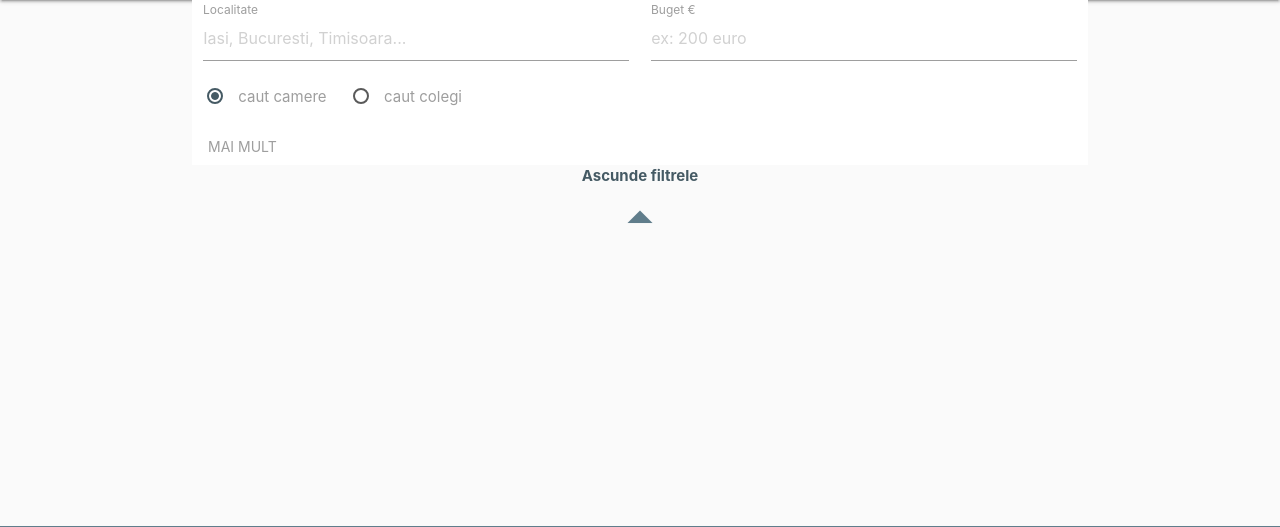
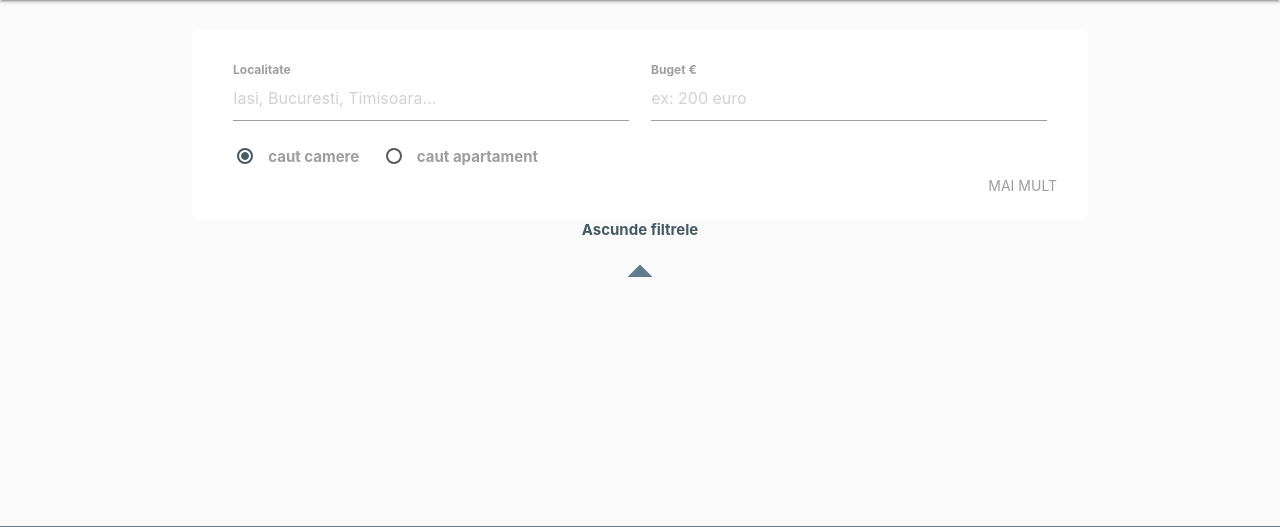
Before and after one commit to ClimenteA/chirieshare-draft, a Django app: page / in a window 1280 px wide. Shown: the part 64-591 px from the top of the page. Run offline with Django 3.2, Linux system fonts and the light colour scheme.

Commit message:
fixed top filters on listings page

```diff
--- a/base_app/static/base_app/scripts.js
+++ b/base_app/static/base_app/scripts.js
@@ -3,104 +3,104 @@
 
 
 
-// // Apply a more depth shadow to articles when hovered
+// Apply a more depth shadow to articles when hovered
 
-// try {
+try {
 
-//     var listings = document.querySelectorAll(".listing");
+var listings = document.querySelectorAll(".listing");
 
-//     for (var i = 0; i < listings.length; i++) {
+for (var i = 0; i < listings.length; i++) {
 
-//         (function(index){
-//         listings[i].onmouseover = function(){
-//                 listings[index].className = "listing z-depth-3";
-//             }
+    (function(index){
+        listings[i].onmouseover = function(){
+            listings[index].className = "listing z-depth-3";
+        }
 
-//         listings[i].onmouseout = function(){
-//             listings[index].className = "listing z-depth-2";
-//         }
-//         })(i);
+        listings[i].onmouseout = function(){
+            listings[index].className = "listing z-depth-2";
+        }
+        })(i);
 
-//     }
+}
 
-// } catch (error) {
-//     console.log("warning: ", error);
-// }
+} catch (error) {
+console.log("warning: ", error);
+}
 
 
 
-// // Toggle filters
+// Toggle filters
 
-// try {
+try {
 
-//     var droparrow = document.getElementById("filtertogglearrow");
-//     var droptext = document.getElementById("filtertoggletext");
-//     var filtre = document.getElementById("filtre");
+var droparrow = document.getElementById("filtertogglearrow");
+var droptext = document.getElementById("filtertoggletext");
+var filtre = document.getElementById("filtre");
 
-//     droparrow.addEventListener("click", function(event){
+droparrow.addEventListener("click", function(event){
 
-//     event.preventDefault();
+    event.preventDefault();
 
-//     if (droparrow.innerText == "arrow_drop_down"){
-//         droparrow.innerText = "arrow_drop_up";
-//         droptext.innerText = "Ascunde filtrele";
-//         filtre.className = "container filters grey lighten-5";
-//     }else if (droparrow.innerText == "arrow_drop_up"){
-//         droparrow.innerText = "arrow_drop_down";
-//         droptext.innerText = "Arata filtrele";
-//         filtre.className = "none";
-//     }
+    if (droparrow.innerText == "arrow_drop_down"){
+    droparrow.innerText = "arrow_drop_up";
+    droptext.innerText = "Ascunde filtrele";
+    filtre.className = "container filters grey lighten-5";
+    }else if (droparrow.innerText == "arrow_drop_up"){
+    droparrow.innerText = "arrow_drop_down";
+    droptext.innerText = "Arata filtrele";
+    filtre.className = "none";
+    }
 
-//     }, false);
+}, false);
 
 
-// } catch (error) {
-//     console.log("warning: ", error);
-// }
+} catch (error) {
+console.log("warning: ", error);
+}
 
-// // Toggle more filters
+// Toggle more filters
 
-// try {
+try {
 
-//     var more = document.getElementById("morefilters");
-//     var morefilters = document.getElementById("showmorefilters");
+var more = document.getElementById("morefilters");
+var morefilters = document.getElementById("showmorefilters");
 
-//     more.addEventListener("click", function(){
+more.addEventListener("click", function(){
 
-//     if (more.innerText == "MAI MULT"){
-//         more.innerText = "MAI PUTIN";
-//         morefilters.className = "row";
-//     }else if (more.innerText == "MAI PUTIN"){
-//         more.innerText = "MAI MULT";
-//         morefilters.className = "row none";
-//     }
+    if (more.innerText == "MAI MULT"){
+    more.innerText = "MAI PUTIN";
+    morefilters.className = "row";
+    }else if (more.innerText == "MAI PUTIN"){
+    more.innerText = "MAI MULT";
+    morefilters.className = "row none";
+    }
 
-//     }, false);
+}, false);
 
-// } catch (error) {
-//     console.log("warning: ", error);
-// }
+} catch (error) {
+console.log("warning: ", error);
+}
 
-// //Toggle favourite
-// try {
+//Toggle favourite
+try {
 
-//     var favs = document.getElementsByClassName("material-icons small fav blue-grey-text text-lighten-2");
+var favs = document.getElementsByClassName("material-icons small fav blue-grey-text text-lighten-2");
 
-//     for (var i = 0; i < favs.length; i++) {
+for (var i = 0; i < favs.length; i++) {
 
-//         (function(index){
-//             favs[i].onclick = function(){
-//                 if (favs[index].innerText == "favorite_border"){
-//                     favs[index].innerText = "favorite";
+    (function(index){
+        favs[i].onclick = function(){
+            if (favs[index].innerText == "favorite_border"){
+                favs[index].innerText = "favorite";
 
-//                 }else if (favs[index].innerText == "favorite"){
-//                     favs[index].innerText = "favorite_border";
-//                 }
-//             }
-//         })(i);
+            }else if (favs[index].innerText == "favorite"){
+                favs[index].innerText = "favorite_border";
+            }
+        }
+    })(i);
 
-//     }
+}
 
-// } catch (error) {
-//     console.log("warning: " + error);
-// }
+} catch (error) {
+console.log("warning: " + error);
+}
--- a/base_app/templates/base_app/index.html
+++ b/base_app/templates/base_app/index.html
@@ -1,4 +1,5 @@
 {% extends "base.html" %}
+{% load static %}
 
 {% block content %}
 
@@ -7,7 +8,7 @@
 <div id="filtre" class="container filters grey lighten-5">
 
 
-<form class="white radius pada-2" action="">
+<div class="white radius pada-2">
 
 <div class="row">
     <div class="input-field col s12 m6">
@@ -31,7 +32,7 @@
     <div class="col">
         <label>
             <input class="with-gap" name="group3" type="radio"/>
-            <span>caut colegi</span>
+            <span>caut apartament</span>
         </label>
     </div>
     </div>
@@ -154,15 +155,15 @@
 
 </div>
 
-</form>
+</div>
 
 
 </div>
 
 
 <div class="flex-center">
-    <span id="filtertoggletext" class="bold blue-grey-text text-darken-2 cpointer">Ascunde filtrele</span>
-    <i id="filtertogglearrow" class="medium material-icons blue-grey-text cpointer">arrow_drop_up</i>
+    <span id="filtertoggletext" class="bold blue-grey-text text-darken-2 clickable">Ascunde filtrele</span>
+    <i id="filtertogglearrow" class="medium material-icons blue-grey-text clickable">arrow_drop_up</i>
 </div>
 
 
@@ -171,5 +172,7 @@
 
 
 
+<script src="{% static 'base_app/scripts.js' %}"></script>
+<link rel="stylesheet" href="{% static 'base_app/styles.css' %}">
 
 {% endblock %}
--- a/base_static/styles.css
+++ b/base_static/styles.css
@@ -234,3 +234,54 @@ span.badge.new::after{content: " noi";}
 .circle {
     object-fit: cover;
 }
+
+
+
+/* Listings main tag */
+
+.filters {
+    display: block;
+    position: relative;
+    z-index: 2;
+    margin-top: 2rem;
+    overflow-x: hidden;
+}
+
+.radius {border-radius: 0.3rem;position: relative;}
+.pada-2 {padding: 2rem;}
+
+
+label {
+    font-weight: bold;
+}
+
+.btm-right {
+    position: absolute;
+    bottom: 0;
+    right: 0;
+    margin: 1rem;
+}
+
+.underline:hover {
+    cursor: pointer;
+    text-decoration: underline;
+}
+
+.mtop-2 {margin-top: 2rem;}
+
+
+/* Back to top */
+
+#up {
+    display: none;
+    position: fixed;
+    bottom: 10px;
+    right: 10px;
+    z-index: 99;
+    cursor: pointer;
+    opacity: .4;
+}
+
+#up:hover {
+    opacity: 100;
+}
--- a/base_templates/base.html
+++ b/base_templates/base.html
@@ -119,6 +119,9 @@
     <h1>This content from base.html will be overwritten</h1>
 
 {% endblock %}
+
+<a id="up" class="btn-floating btn-large waves-effect waves-light blue-grey"><i class="material-icons">arrow_upward</i></a>
+
 </main>
 
 
```
